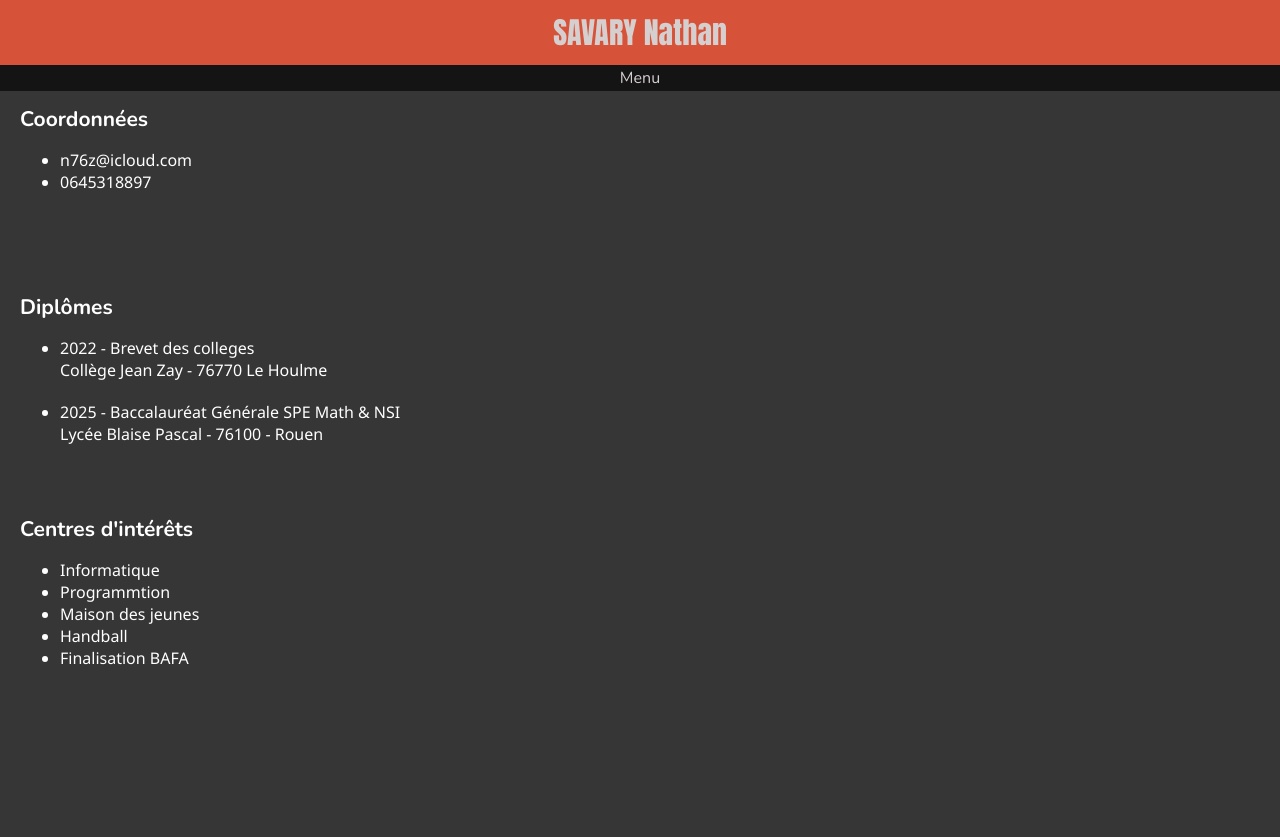
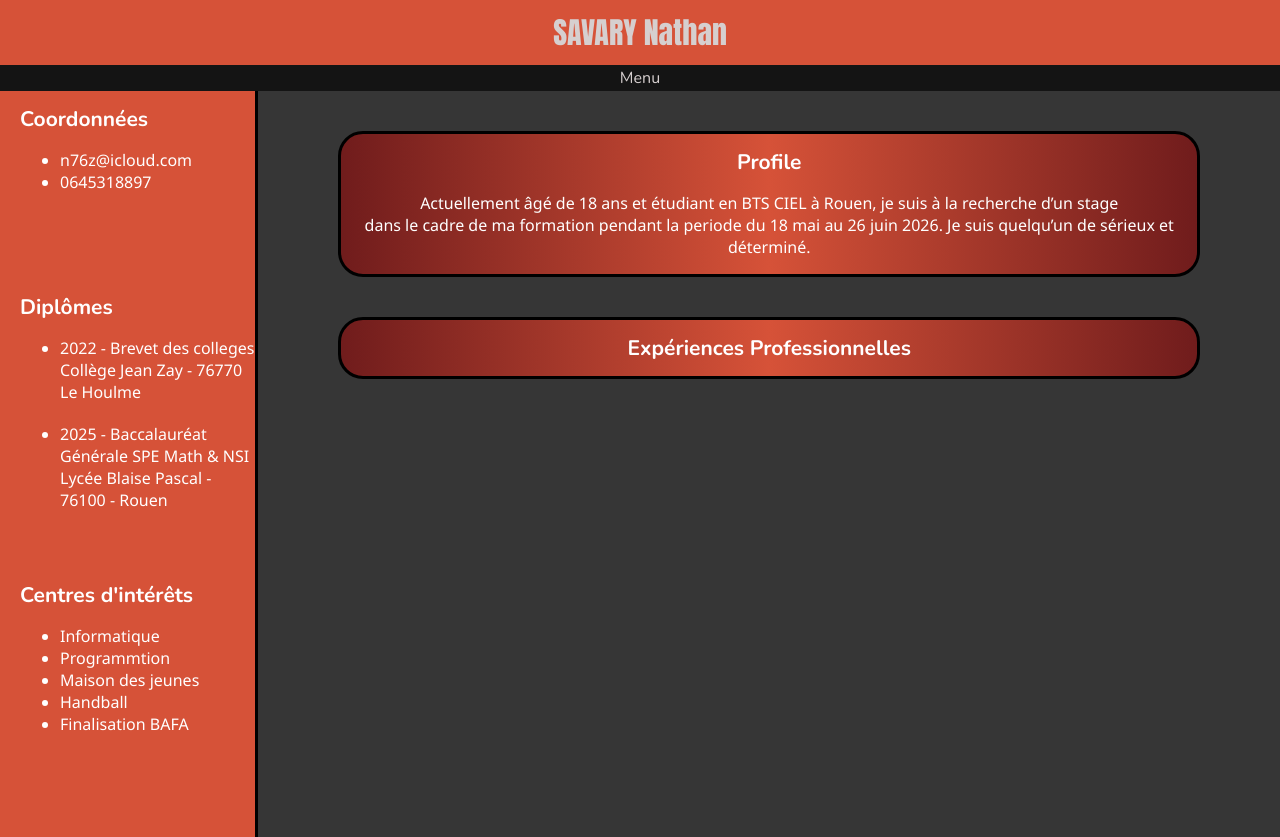
Before and after one commit to N76Z/Mon-CV, a plain HTML site: page cv-en-construction.html in a window 1280 px wide. Before the commit the page ends 800 px from the top, so only its background shows below. Drawn offline with nearby package versions, Linux system fonts and the light colour scheme.

Commit message:
Refonte Graphique

```diff
--- a/cv-en-construction.html
+++ b/cv-en-construction.html
@@ -5,7 +5,7 @@
         <link href="https://fonts.googleapis.com/css2?family=Anton&display=swap" rel="stylesheet">
         <link rel="stylesheet" href="styles.css">
         <meta charset="utf-8" />
-        <title>autre titre</title>
+        <title>Mon CV</title>
     </head>
 
 
@@ -23,6 +23,7 @@
 
         <main>
 
+            <div class="gauche">
                 <div class="coordonnees">
 
                     <h1>Coordonnées</h1>
@@ -66,14 +67,34 @@
                         <li>Maison des jeunes</li>
                         <li>Handball</li>
                         <li>Finalisation BAFA</li>
+                    </ul>
+                </div>
 
+                </div>
 
-                </ul>
+            </div>
+
+            <div class="droite">
+
+                <div class = profile>
+
+                    <h1>Profile</h1>
+
+                    <p>Actuellement âgé de 18 ans et étudiant en BTS CIEL à Rouen, je suis à la recherche d’un stage <br/>dans le cadre de ma formation pendant la periode du 18 mai au 26 juin 2026. Je suis quelqu’un de sérieux et déterminé.</p>
 
 
 
                 </div>
 
+                <div class="experience">
+
+                    <h1>Expériences Professionnelles</h1>
+
+
+                </div>
+
+
+            </div>
 
 
         </main>
--- a/styles.css
+++ b/styles.css
@@ -1,7 +1,3 @@
-h1 {
-    color: green
-}
-
 body {
 
     background-color: rgb(54, 54, 54) ;
@@ -44,6 +40,20 @@ nav, nav a {
 
 main {
 
+    display: flex;
+    flex-direction: row;
+
+
+
+}
+
+.gauche {
+
+    background-color:rgb(214, 82, 56);
+    height: 746px;
+    width: 300px;
+    border-right: 3px solid black;
+    flex: 1;
 
 }
 
@@ -63,6 +73,58 @@ main {
 
 .centre_interets {
     margin-left: 20px;
+}
+
+.droite {
+
+    height: 700px;
+
+    flex:4;
+
+
+
+}
+
+.profile {
+
+    margin-left: 5em;
+    margin-right: 5em;
+    margin-top: 2.5em;
+    border: 3px solid black;
+    border-radius: 25px;
+    background: linear-gradient(90deg, rgb(112, 28, 28) 0%, rgb(214, 82, 56) 50%, rgb(112, 28, 28) 100%);
+
+
+
+}
+
+.profile, .profile p {
+
+    text-align: center;
+    color: white;
+    font-family:'Segoe UI', Tahoma, Geneva, Verdana, sans-serif;
+
+}
+
+.experience {
+
+    margin-left: 5em;
+    margin-right: 5em;
+    margin-top: 2.5em;
+    border: 3px solid black;
+    border-radius: 25px;
+    background: linear-gradient(90deg, rgb(112, 28, 28) 0%, rgb(214, 82, 56) 50%, rgb(112, 28, 28) 100%);
+
+
+
+}
+
+.experience, .experience p {
+
+    text-align: center;
+    color: white;
+    font-family:'Segoe UI', Tahoma, Geneva, Verdana, sans-serif;
+
 }
 
 h1 {
```
Also changed, not shown: index.html (+0 -20 lines). Lines whose indentation alone changed are shown as unchanged.
